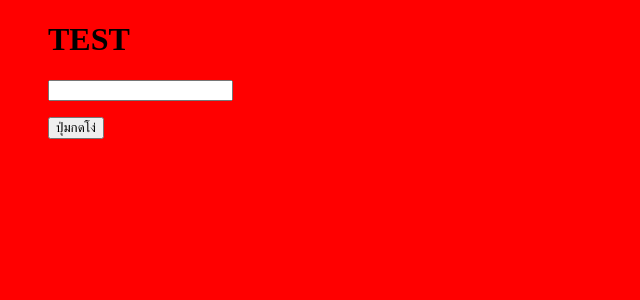
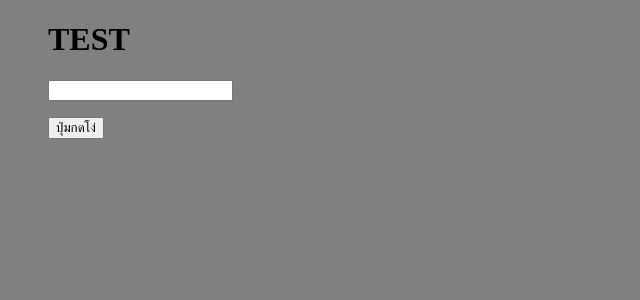
Before and after one commit to kItsxdx/travel_tour, a React (Create React App) app: page / in a window 1280 px wide. Shown: the top 300 px of the page, without its empty margins (0-640 px from the left). Built offline with nearby package versions, Linux system fonts and the light colour scheme.

Commit message:
change color

```diff
--- a/src/App.css
+++ b/src/App.css
@@ -1,3 +1,3 @@
 body{
-    background-color: red;
+    background-color: gray;
 }
```
